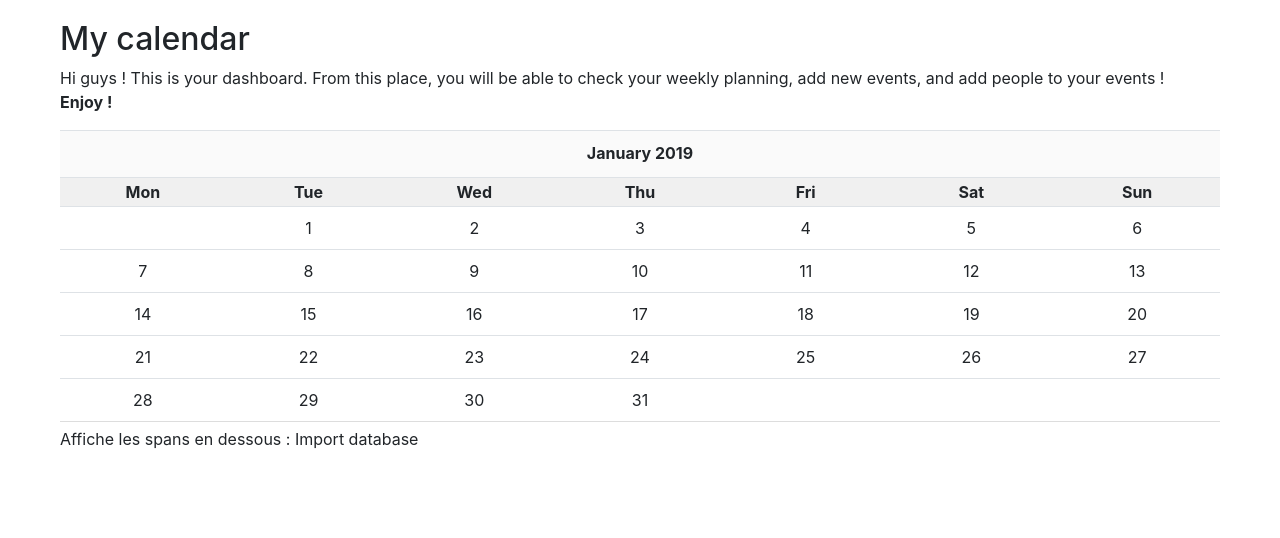
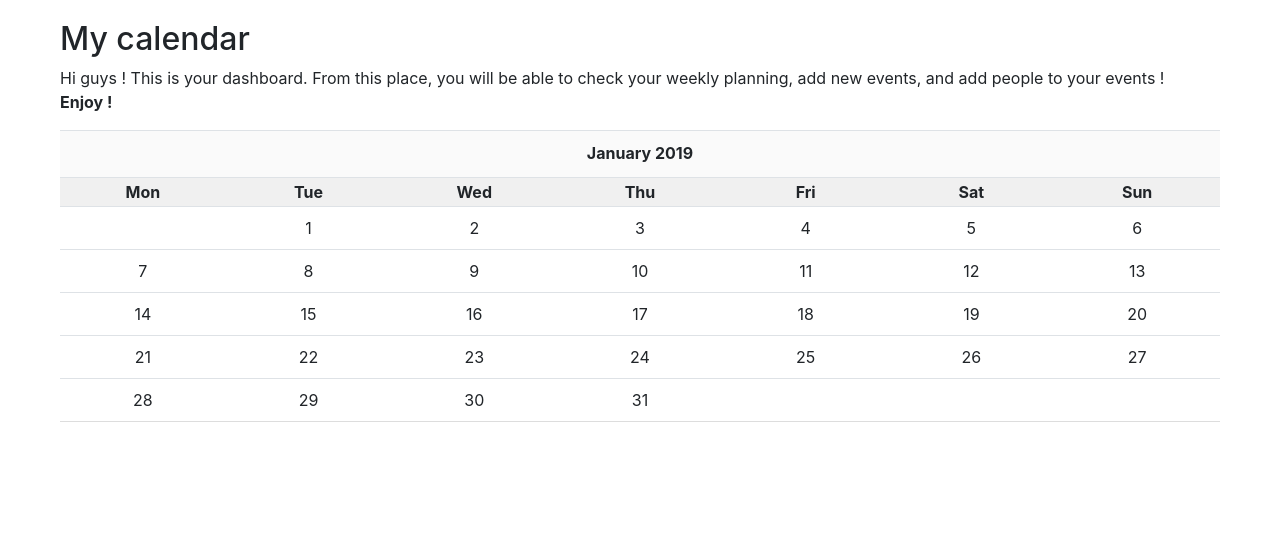
Before and after one commit to Montlucon/Aubergine, a PHP site: page / in a window 1280 px wide. Shown: the top 538 px of the page. Run offline with PHP 8.4, Linux system fonts and the light colour scheme; the visitor is signed in with stand-in values (Sample User, id 1); data comes from the database, SQL or seed files in the repository.

Commit message:
Don't display span with informations of schedule

```diff
--- a/index.php
+++ b/index.php
@@ -30,13 +30,12 @@ if(!isset($_SESSION["connected"])) {
 			<b>Enjoy !</b>
 		</p>
 		<div id="my-calendar"></div>
-		Affiche les spans en dessous :
 		<?php
 			require('back/class/event.php');
 			$datas = new event();
 
 			foreach ($datas->getAllEvents() as $unEvent){
-			echo ' <span id="'. $unEvent->getId().'" class="dateSaved '.$unEvent->getdate().'">
+			echo ' <span id="'. $unEvent->getId().'" class="dateSaved '.$unEvent->getdate().'" style="display: none">
 						'. $unEvent->getDescription() .'
 				   </span>';
 
```
